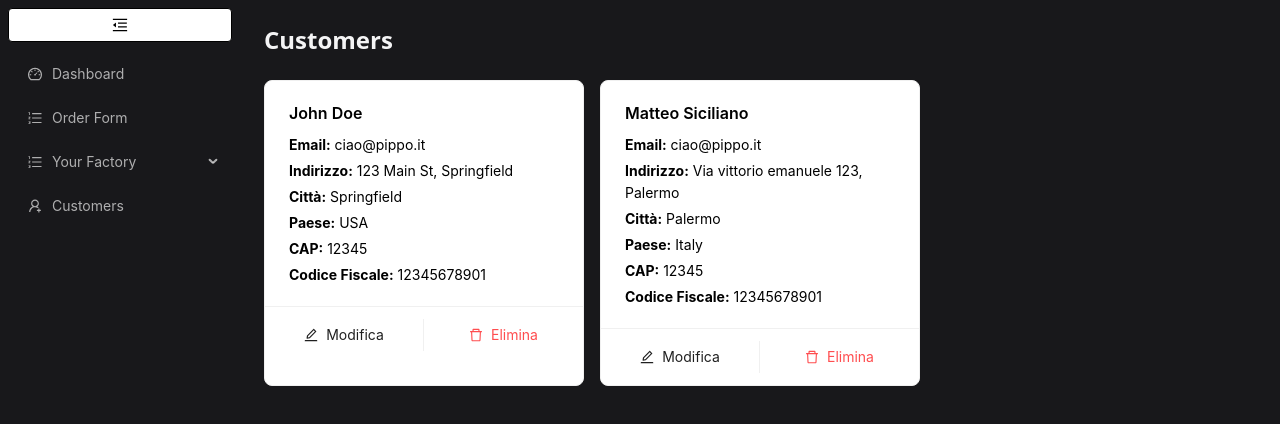
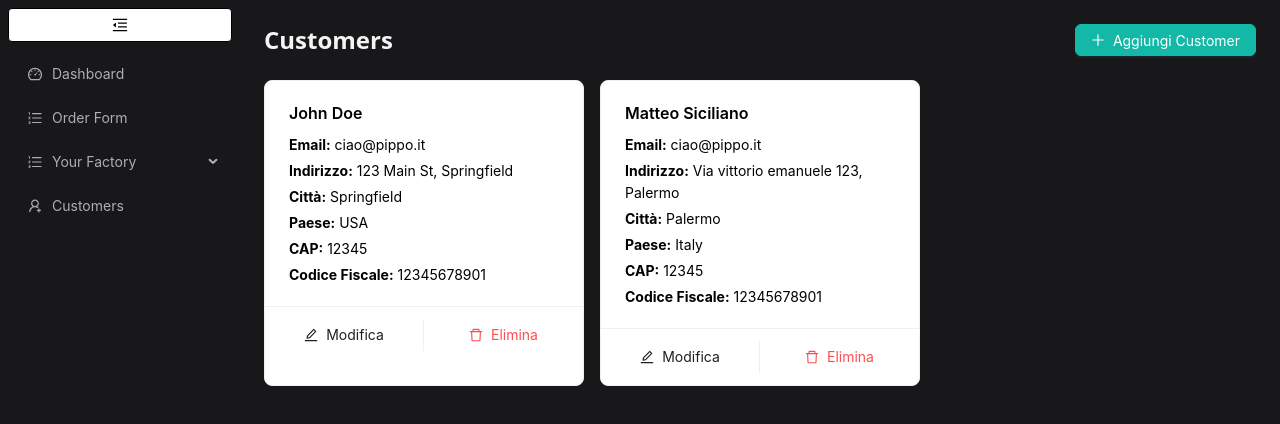
Before and after one commit to MorningLoop/MokaMetrics.Frontend, a React (Vite) app: page /customers in a window 1280 px wide. Shown: the top 424 px of the page. Built offline with nearby package versions, Linux system fonts and the light colour scheme.

Commit message:
feature(added-function-for-add-customers)

```diff
--- a/src/customers/Customers.jsx
+++ b/src/customers/Customers.jsx
@@ -1,6 +1,6 @@
 import React, { useState } from 'react';
 import { Card, Button, Drawer, Form, Input, Modal, message, Space } from 'antd';
-import { EditOutlined, DeleteOutlined } from '@ant-design/icons';
+import { EditOutlined, DeleteOutlined, PlusOutlined } from '@ant-design/icons';
 
 const Customers = () => {
     const [customers, setCustomers] = useState([
@@ -27,13 +27,17 @@ const Customers = () => {
     ]); const [drawerVisible, setDrawerVisible] = useState(false);
     const [editingCustomer, setEditingCustomer] = useState(null);
     const [form] = Form.useForm();
-    const [modal, contextHolder] = Modal.useModal();
-
-    const handleEdit = (customer) => {
+    const [modal, contextHolder] = Modal.useModal();    const handleEdit = (customer) => {
         setEditingCustomer(customer);
         form.setFieldsValue(customer);
         setDrawerVisible(true);
-    }; const handleDelete = (customerId) => {
+    };
+
+    const handleAdd = () => {
+        setEditingCustomer(null);
+        form.resetFields();
+        setDrawerVisible(true);
+    };const handleDelete = (customerId) => {
         console.log('handleDelete chiamata con ID:', customerId);
         modal.confirm({
             title: 'Sei sicuro di voler eliminare questo customer?',
@@ -47,22 +51,44 @@ const Customers = () => {
                 message.success('Customer eliminato con successo');
             },
         });
-    };
-
-    const handleSave = (values) => {
-        setCustomers(customers.map(c =>
-            c.id === editingCustomer.id ? { ...c, ...values } : c
-        ));
+    };    const handleSave = (values) => {
+        if (editingCustomer) {
+            // Modifica customer esistente
+            setCustomers(customers.map(c =>
+                c.id === editingCustomer.id ? { ...c, ...values } : c
+            ));
+            message.success('Customer aggiornato con successo');
+        } else {
+            // Aggiunge nuovo customer
+            const newCustomer = {
+                id: Math.max(...customers.map(c => c.id)) + 1,
+                ...values
+            };
+            setCustomers([...customers, newCustomer]);
+            message.success('Customer aggiunto con successo');
+        }
         setDrawerVisible(false);
         setEditingCustomer(null);
         form.resetFields();
-        message.success('Customer aggiornato con successo');
-    }; return (
-        <div className="min-h-screen bg-zinc-900 w-screen p-6">
+    };return (        <div className="min-h-screen bg-zinc-900 w-screen p-6">
             {contextHolder}
-            <h1 className="text-2xl font-bold mb-6 text-zinc-100">Customers</h1>
+            <div className="flex justify-between items-center mb-6">
+                <h1 className="text-2xl font-bold text-zinc-100">Customers</h1>
+                <Button
+                    type="primary"
+                    icon={<PlusOutlined />}
+                    onClick={handleAdd}
+                    style={{
+                        backgroundColor: '#14b8a6',
+                        borderColor: '#14b8a6',
+                        color: '#ffffff'
+                    }}
+                >
+                    Aggiungi Customer
+                </Button>
+            </div>
 
-            <div className="grid grid-cols-1 md:grid-cols-2 lg:grid-cols-3 gap-4">                {customers.map(customer => (
+            <div className="grid grid-cols-1 md:grid-cols-2 lg:grid-cols-3 gap-4">{customers.map(customer => (
                 <Card
                     key={customer.id}
                     className="w-full bg-zinc-800 border-zinc-700"
@@ -103,9 +129,8 @@ const Customers = () => {
                     />
                 </Card>
             ))}
-            </div>
-            <Drawer
-                title={<span className="text-zinc-100">Modifica Customer</span>}
+            </div>            <Drawer
+                title={<span className="text-zinc-100">{editingCustomer ? 'Modifica Customer' : 'Aggiungi Nuovo Customer'}</span>}
                 placement="right"
                 width={400}
                 onClose={() => {
```
